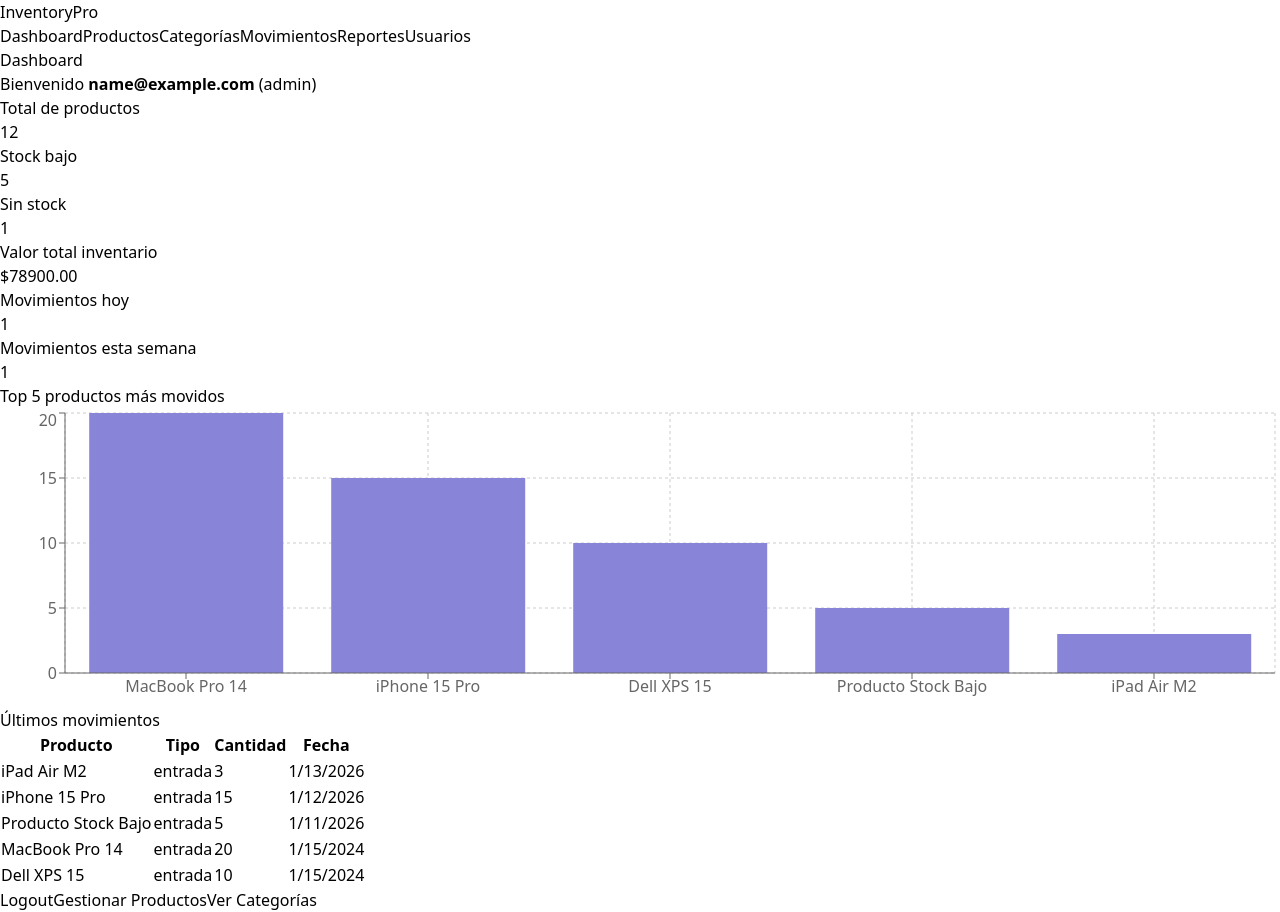
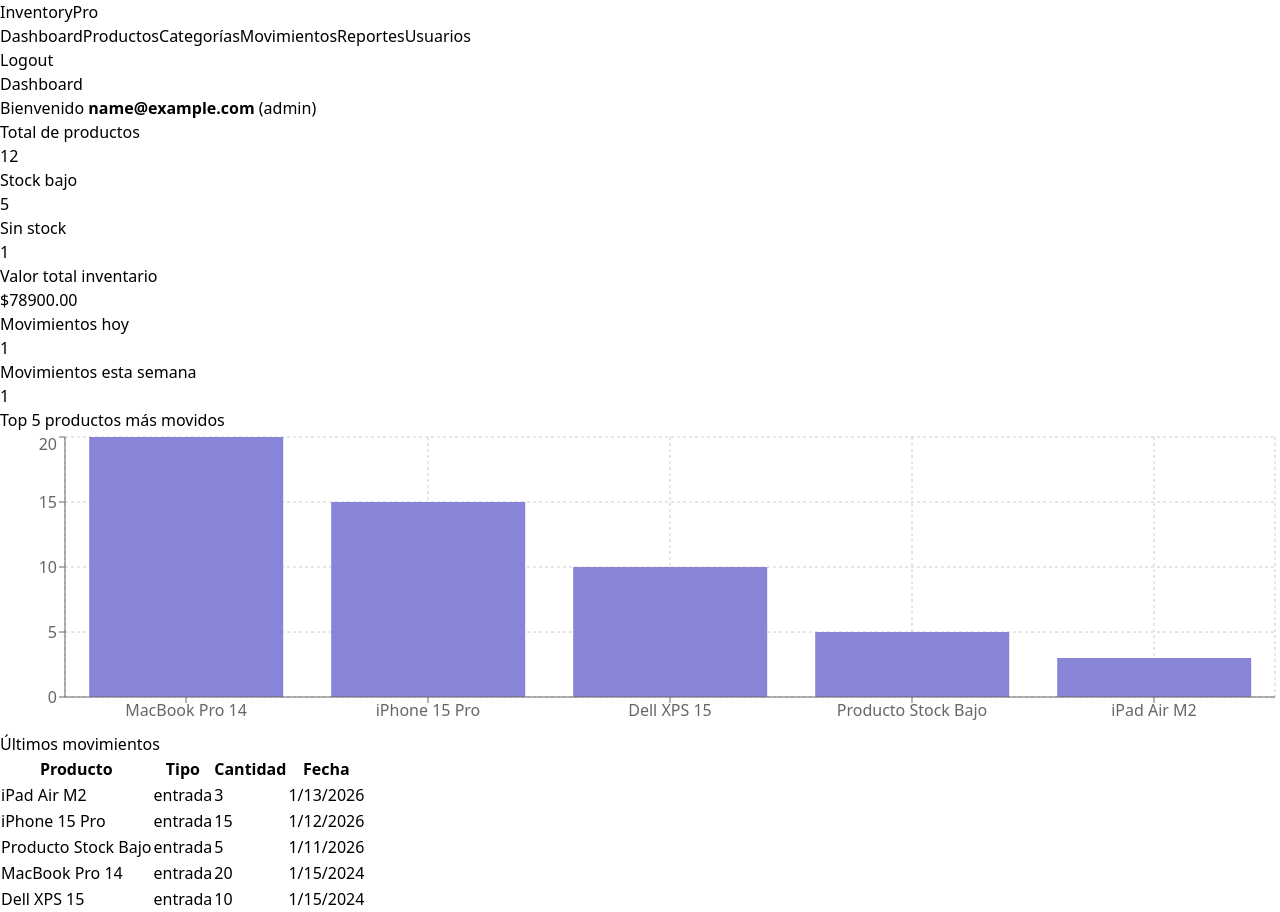
Before and after one commit to Nelson-Sosa/InventoryPro, a React (Vite) app: page /dashboard in a window 1280 px wide. Built offline with nearby package versions, Linux system fonts and the light colour scheme; data requests are answered from the project's data file; sample sign-in values are in the browser's storage.

Commit message:
"mejorar el css del componente sidebar.tsx menu de navegacion"

```diff
--- a/src/components/navegacion/Sidebar.tsx
+++ b/src/components/navegacion/Sidebar.tsx
@@ -1,21 +1,61 @@
-import { useNavigate } from "react-router-dom";
+import { useNavigate, useLocation } from "react-router-dom";
+import { useAuth } from "../../context/AuthContext";
 
 const Sidebar = () => {
   const navigate = useNavigate();
+  const location = useLocation();
+  const { logout } = useAuth();
+
+  const handleLogout = () => {
+    logout();
+    navigate("/login"); // redirige al login después de cerrar sesión
+  };
+
+  // Menú principal
+  const menuItems = [
+    { label: "Dashboard", path: "/dashboard" },
+    { label: "Productos", path: "/products" },
+    { label: "Categorías", path: "/categories" },
+    { label: "Movimientos", path: "/movements" },
+    { label: "Reportes", path: "/reports" },
+    { label: "Usuarios", path: "/users" },
+  ];
 
   return (
     <div className="w-64 h-screen bg-gray-900 text-white flex flex-col p-4">
-      <h1 className="text-xl font-bold mb-6 cursor-pointer" onClick={() => navigate("/dashboard")}>
+      {/* Logo */}
+      <h1
+        className="text-xl font-bold mb-6 cursor-pointer hover:text-gray-300"
+        onClick={() => navigate("/dashboard")}
+      >
         InventoryPro
       </h1>
-      <nav className="flex flex-col space-y-2">
-        <button className="text-left p-2 rounded hover:bg-gray-700" onClick={() => navigate("/dashboard")}>Dashboard</button>
-        <button className="text-left p-2 rounded hover:bg-gray-700" onClick={() => navigate("/products")}>Productos</button>
-        <button className="text-left p-2 rounded hover:bg-gray-700" onClick={() => navigate("/categories")}>Categorías</button>
-        <button className="text-left p-2 rounded hover:bg-gray-700" onClick={() => navigate("/movements")}>Movimientos</button>
-        <button className="text-left p-2 rounded hover:bg-gray-700" onClick={() => navigate("/reports")}>Reportes</button>
-        <button className="text-left p-2 rounded hover:bg-gray-700" onClick={() => navigate("/users")}>Usuarios</button>
+
+      {/* Menú */}
+      <nav className="flex flex-col flex-1 space-y-2">
+        {menuItems.map((item) => {
+          const isActive = location.pathname === item.path;
+          return (
+            <button
+              key={item.path}
+              onClick={() => navigate(item.path)}
+              className={`text-left p-2 rounded hover:bg-gray-700 w-full text-white ${
+                isActive ? "bg-gray-700 font-semibold" : ""
+              }`}
+            >
+              {item.label}
+            </button>
+          );
+        })}
       </nav>
+
+      {/* Logout al final */}
+      <button
+        onClick={handleLogout}
+        className="bg-red-600 text-white px-4 py-2 rounded mt-4 hover:bg-red-700"
+      >
+        Logout
+      </button>
     </div>
   );
 };
--- a/src/pages/DashboardPage.tsx
+++ b/src/pages/DashboardPage.tsx
@@ -159,22 +159,8 @@
         </table>
       </div>
 
-      <button onClick={logout} className="bg-red-600 text-white px-4 py-2 rounded mt-4">
-        Logout
-      </button>
-      <button
-  onClick={() => navigate("/products")}
-  className="bg-blue-600 text-white px-4 py-2 rounded"
->
-  Gestionar Productos
-</button>
-   <button
-          type="button"
-          onClick={() => navigate("/categories")}
-          className="bg-green-600 text-white px-4 py-2 rounded hover:bg-green-700 transition"
-        >
-          Ver Categorías
-        </button>
+
+
     </div>
   );
 };
```
